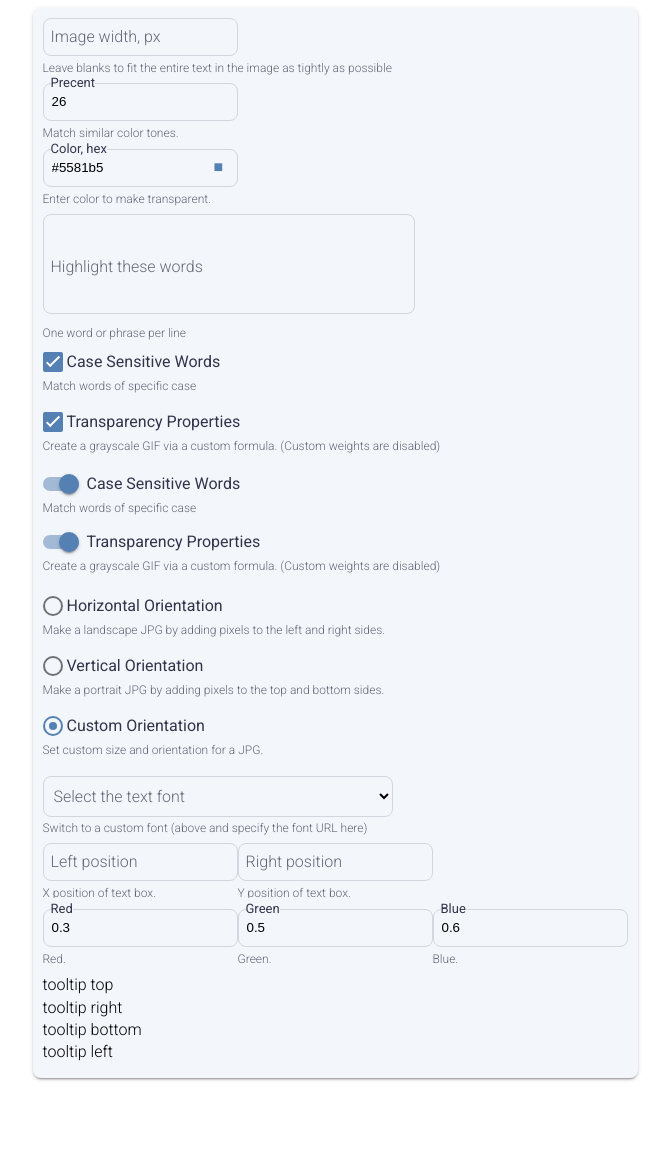
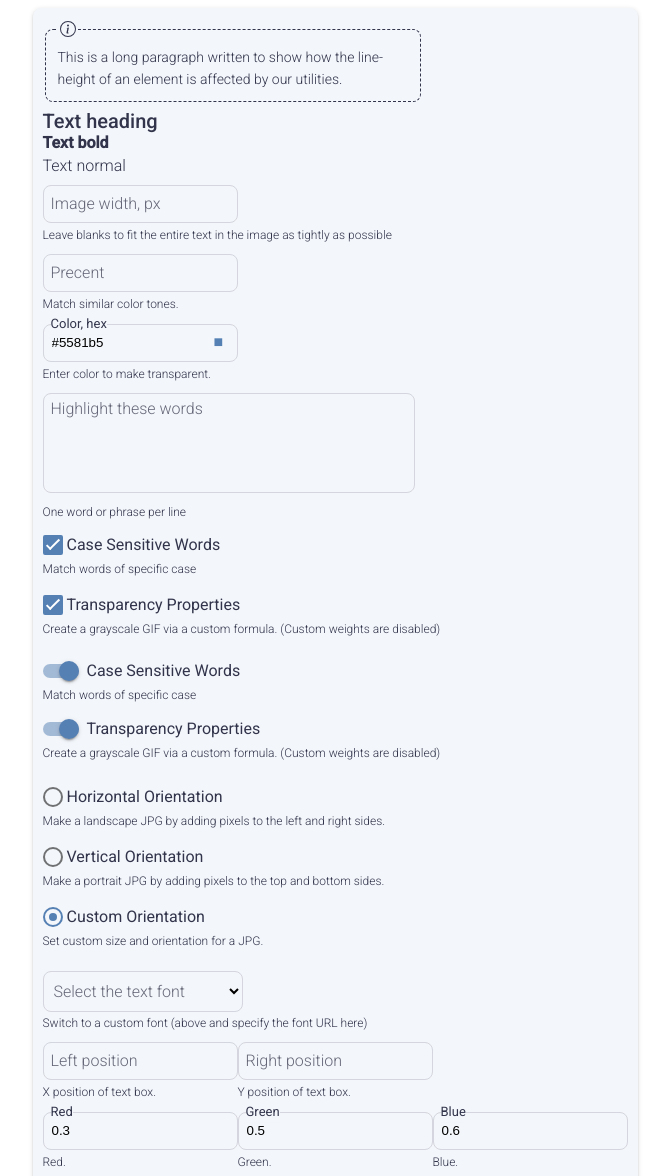
Before and after one commit to null-none/onlinetools-css-options, a website: page public/index.html in a window 1280 px wide. Shown: the top 1176 px of the page, without its empty margins (305-975 px from the left). Before the commit the page ends 1134 px from the top, so only its background shows below. Drawn offline with Linux system fonts and the light colour scheme.

Commit message:
Improved UI

```diff
--- a/public/index.html
+++ b/public/index.html
@@ -26,7 +26,37 @@
       <div class="cell">
         <article class="card color--white text--black">
           <div class="card__content">
-            <div class="pb-1">
+            <div class="pb-2">
+              <fieldset class="comment">
+                <legend class="comment__legend">
+                  <svg
+                    xmlns="http://www.w3.org/2000/svg"
+                    width="16"
+                    height="16"
+                    fill="currentColor"
+                    class="bi bi-info-circle"
+                    viewBox="0 0 16 16"
+                  >
+                    <path
+                      d="M8 15A7 7 0 1 1 8 1a7 7 0 0 1 0 14m0 1A8 8 0 1 0 8 0a8 8 0 0 0 0 16"
+                    />
+                    <path
+                      d="m8.93 6.588-2.29.287-.082.38.45.083c.294.07.352.176.288.469l-.738 3.468c-.194.897.105 1.319.808 1.319.545 0 1.178-.252 1.465-.598l.088-.416c-.2.176-.492.246-.686.246-.275 0-.375-.193-.304-.533zM9 4.5a1 1 0 1 1-2 0 1 1 0 0 1 2 0"
+                    />
+                  </svg>
+                </legend>
+                <div class="comment__text">
+                  This is a long paragraph written to show how the line-height
+                  of an element is affected by our utilities.
+                </div>
+              </fieldset>
+            </div>
+            <div class="pb-2">
+              <div class="option-group__heading">Text heading</div>
+              <b class="option-group__text">Text bold</b>
+              <div class="option-group__text">Text normal</div>
+            </div>
+            <div class="pb-2">
               <div class="text-field">
                 <input
                   type="text"
@@ -48,12 +78,12 @@
                   </div>
                 </label>
               </div>
-              <span class="supporting-text"
+              <span class="supporting__text"
                 >Leave blanks to fit the entire text in the image as tightly as
                 possible</span
               >
             </div>
-            <div class="pb-1">
+            <div class="pb-2">
               <div class="text-field">
                 <input
                   type="number"
@@ -62,7 +92,7 @@
                   autocomplete="off"
                   placeholder=""
                   class="text-field__input"
-                  value="26"
+                  value=""
                   aria-labelledby="placeholder-number"
                 />
                 <label
@@ -75,9 +105,9 @@
                   </div>
                 </label>
               </div>
-              <span class="supporting-text">Match similar color tones.</span>
+              <span class="supporting__text">Match similar color tones.</span>
             </div>
-            <div class="pb-1">
+            <div class="pb-2">
               <div class="text-field">
                 <input
                   type="text"
@@ -100,11 +130,11 @@
                 </label>
                 <span class="text-field__color__picker">&#9632;</span>
               </div>
-              <span class="supporting-text"
+              <span class="supporting__text"
                 >Enter color to make transparent.</span
               >
             </div>
-            <div class="pb-1">
+            <div class="pb-2">
               <div class="text-field">
                 <textarea
                   id="textarea"
@@ -124,9 +154,9 @@
                   </div>
                 </label>
               </div>
-              <span class="supporting-text">One word or phrase per line</span>
+              <span class="supporting__text">One word or phrase per line</span>
             </div>
-            <div class="pb-1">
+            <div class="pb-2">
               <div>
                 <div class="checkbox">
                   <input
@@ -138,7 +168,7 @@
                   <label for="checkbox1" class="checkbox__label"
                     >Case Sensitive Words</label
                   >
-                  <div class="supporting-text">
+                  <div class="supporting__text">
                     Match words of specific case
                   </div>
                 </div>
@@ -154,14 +184,14 @@
                   <label for="checkbox2" class="checkbox__label"
                     >Transparency Properties</label
                   >
-                  <div class="supporting-text">
+                  <div class="supporting__text">
                     Create a grayscale GIF via a custom formula. (Custom weights
                     are disabled)
                   </div>
                 </div>
               </div>
             </div>
-            <div class="pb-1">
+            <div class="pb-2">
               <div>
                 <div class="switch">
                   <input
@@ -173,7 +203,7 @@
                   <label for="switch1" class="switch__label"
                     >Case Sensitive Words</label
                   >
-                  <div class="supporting-text">
+                  <div class="supporting__text">
                     Match words of specific case
                   </div>
                 </div>
@@ -189,14 +219,14 @@
                   <label for="switch2" class="switch__label"
                     >Transparency Properties</label
                   >
-                  <div class="supporting-text">
+                  <div class="supporting__text">
                     Create a grayscale GIF via a custom formula. (Custom weights
                     are disabled)
                   </div>
                 </div>
               </div>
             </div>
-            <div class="pb-1">
+            <div class="pb-2">
               <div>
                 <div class="radio">
                   <input
@@ -209,7 +239,7 @@
                   <label for="radio1" class="radio__label"
                     >Horizontal Orientation</label
                   >
-                  <div class="supporting-text">
+                  <div class="supporting__text">
                     Make a landscape JPG by adding pixels to the left and right
                     sides.
                   </div>
@@ -227,7 +257,7 @@
                   <label for="radio2" class="radio__label"
                     >Vertical Orientation</label
                   >
-                  <div class="supporting-text">
+                  <div class="supporting__text">
                     Make a portrait JPG by adding pixels to the top and bottom
                     sides.
                   </div>
@@ -245,13 +275,13 @@
                   <label for="radio3" class="radio__label"
                     >Custom Orientation</label
                   >
-                  <div class="supporting-text">
+                  <div class="supporting__text">
                     Set custom size and orientation for a JPG.
                   </div>
                 </div>
               </div>
             </div>
-            <div class="pb-1">
+            <div class="pb-2">
               <div>
                 <div class="select">
                   <select class="select__select" required>
@@ -262,12 +292,12 @@
                   </select>
                   <label class="select__label">Select the text font</label>
                 </div>
-                <div class="supporting-text">
+                <div class="supporting__text">
                   Switch to a custom font (above and specify the font URL here)
                 </div>
               </div>
             </div>
-            <div class="pb-1">
+            <div class="pb-2">
               <div class="grid">
                 <div class="cell">
                   <div class="text-field">
@@ -291,7 +321,7 @@
                       </div>
                     </label>
                   </div>
-                  <span class="supporting-text">X position of text box.</span>
+                  <span class="supporting__text">X position of text box.</span>
                 </div>
                 <div class="cell">
                   <div class="text-field">
@@ -315,11 +345,11 @@
                       </div>
                     </label>
                   </div>
-                  <span class="supporting-text">Y position of text box.</span>
+                  <span class="supporting__text">Y position of text box.</span>
                 </div>
               </div>
             </div>
-            <div class="pb-1">
+            <div class="pb-2">
               <div class="grid">
                 <div class="cell">
                   <div class="text-field">
@@ -344,7 +374,7 @@
                       </div>
                     </label>
                   </div>
-                  <span class="supporting-text">Red.</span>
+                  <span class="supporting__text">Red.</span>
                 </div>
                 <div class="cell">
                   <div class="text-field">
@@ -369,7 +399,7 @@
                       </div>
                     </label>
                   </div>
-                  <span class="supporting-text">Green.</span>
+                  <span class="supporting__text">Green.</span>
                 </div>
                 <div class="cell">
                   <div class="text-field">
@@ -394,11 +424,11 @@
                       </div>
                     </label>
                   </div>
-                  <span class="supporting-text">Blue.</span>
+                  <span class="supporting__text">Blue.</span>
                 </div>
               </div>
             </div>
-            <div class="pb-1">
+            <div class="pb-2">
               <div>
                 <span class="tooltip--top" data-tooltip="I'm at the top!"
                   >tooltip top</span
--- a/src/components/_spacing.scss
+++ b/src/components/_spacing.scss
@@ -1,4 +1,4 @@
-$spacings: (1, auto);
+$spacings: (1, 2, auto);
 
 $sides: (
   "t": "top",
--- a/src/components/_text.scss
+++ b/src/components/_text.scss
@@ -1,4 +1,17 @@
-.supporting-text {
-    font-size: 12px;
-    color: #656778;
+.supporting {
+  &__text {
+    font-size: $supporting-text-size;
+    color: $supporting-text-color;
+  }
 }
+
+.option-group {
+  &__heading {
+    color: #31344b;
+    font-weight: 500;
+    font-size: 1.25rem;
+  }
+  &__text {
+    color: $black-color;
+  }
+}
--- a/src/components/_variables.scss
+++ b/src/components/_variables.scss
@@ -28,3 +28,12 @@ $tooltip-margin: 8px !default;
 
 // Grid
 $total-columns: 24 !default;
+
+// Text
+$supporting-text-size: 12px !default;
+$supporting-text-color: $black-color;
+
+// Comment
+$comment-border-radius: 8px !default;
+$comment-border: 1px dashed $black-color;
+$comment-font-size: 14px;
--- /dev/null
+++ b/src/components/comment.scss
@@ -0,0 +1,17 @@
+.comment {
+    width: 350px;
+    border-radius: $comment-border-radius;
+    border: $comment-border;
+
+    &__legend {
+        svg {
+            fill: $black-color;
+            margin-bottom: -3px;
+        }
+    }
+
+    &__text {
+        font-size: $comment-font-size;
+        color: $black-color;
+    }
+}
--- a/src/components/forms/_select.scss
+++ b/src/components/forms/_select.scss
@@ -5,25 +5,15 @@
   &__select {
     position: relative;
     background: $background;
-    width: 350px;
+    width: 200px;
     padding: 10px;
     font-size: 16px;
     font-weight: 300;
     border-radius: $select-border-radius;
     border: $select-border;
 
-    &:after {
-      position: absolute;
-      top: 18px;
-      right: 10px;
-      width: 0;
-      height: 0;
-      padding: 0 0.5rem;
-      content: "";
-      border-left: 6px solid transparent;
-      border-right: 6px solid transparent;
-      border-top: 6px solid rgba(0, 0, 0, 0.12);
-      pointer-events: none;
+    &:focus {
+      border: 1px solid $text-field-accent-color;
     }
 
     &:focus ~ .select__label,
--- a/src/components/forms/_text-field.scss
+++ b/src/components/forms/_text-field.scss
@@ -174,7 +174,7 @@
       background-color: $background;
       background-clip: content-box;
       color: $black-color;
-      transform: translate(0, -220%);
+      transform: translate(0, -15px);
       font-size: 13px;
       font-weight: $text-field-font-weight;
     }
@@ -189,14 +189,14 @@
 
     &__placeholder {
       position: absolute;
-      top: 0;
+      top: 5px;
       bottom: 0;
       left: 0;
       right: 0;
       background-color: transparent;
       pointer-events: none;
       display: flex;
-      align-items: center;
+      align-items: start;
 
       &__label {
         padding: 0 0.5rem;
--- a/src/material.scss
+++ b/src/material.scss
@@ -10,3 +10,4 @@
 @import 'components/grid';
 @import 'components/text';
 @import 'components/spacing';
+@import 'components/comment';
```
Also changed, not shown: dist/style.css.
